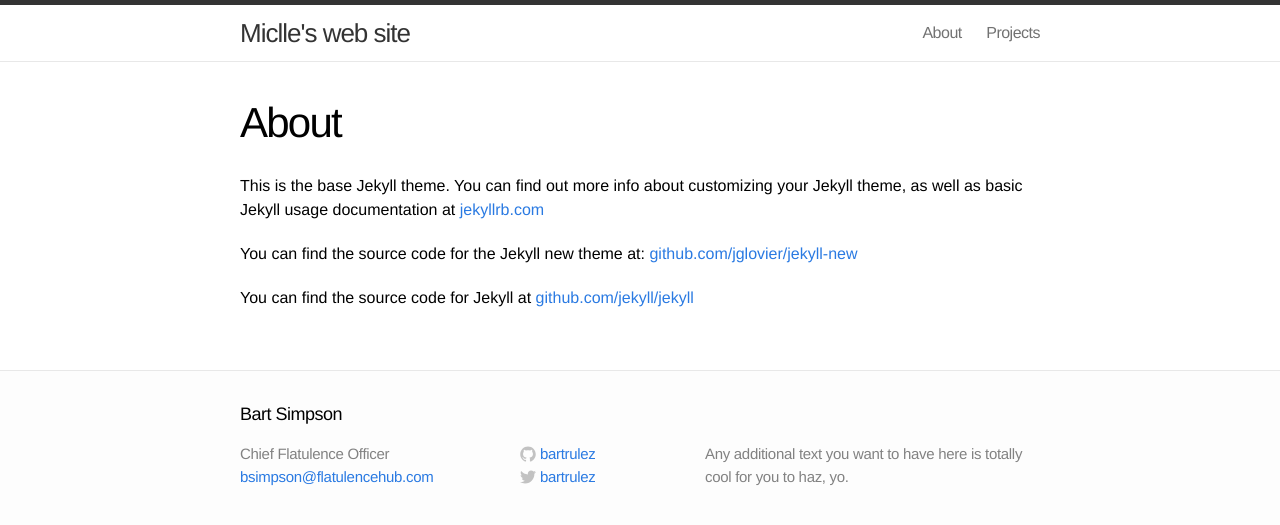
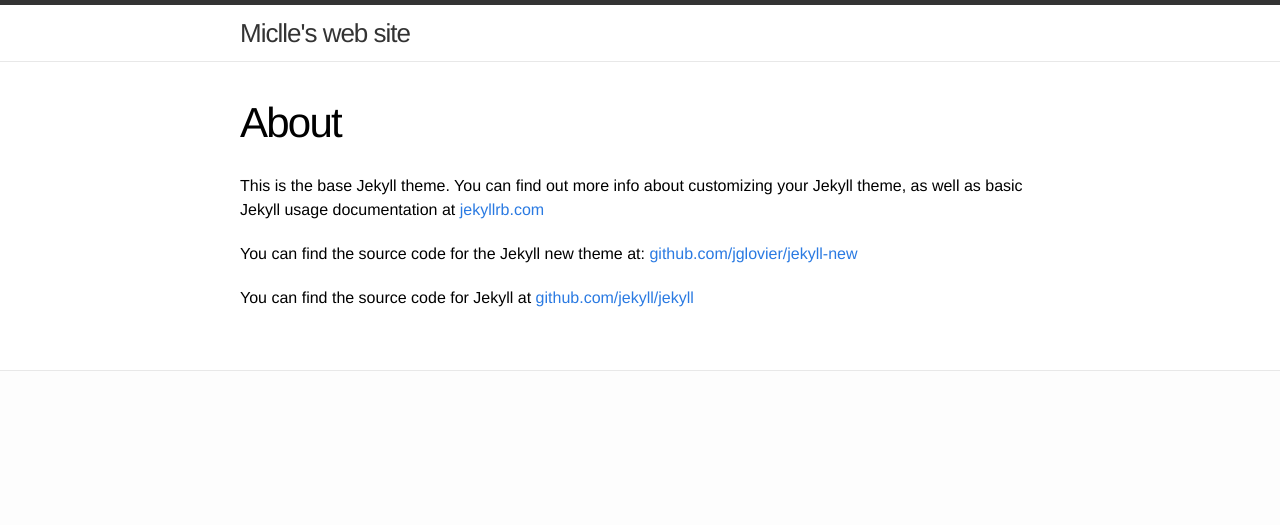
Before and after one commit to miclle/miclle.github.io, a Jekyll site: the page built from about/index.md, in a window 1280 px wide. Shown: the top 525 px of the page. Built offline with Jekyll 4.4.1, drawn with Linux system fonts in a browser that asks for light colours; Markdown is read by kramdown in place of the engine named in the settings.

```diff
--- a/_includes/footer.html
+++ b/_includes/footer.html
@@ -2,7 +2,7 @@
 
   <div class="wrap">
 
-    <h2 class="footer-heading">Bart Simpson</h2>
+    <!-- <h2 class="footer-heading">Bart Simpson</h2>
 
     <div class="footer-col-1 column">
       <ul>
@@ -14,7 +14,7 @@
     <div class="footer-col-2 column">
       <ul>
         <li>
-          <a href="https://github.com/yourusername">
+          <a href="https://github.com/miclle">
             <span class="icon github">
               <svg version="1.1" class="github-icon-svg" xmlns="http://www.w3.org/2000/svg" xmlns:xlink="http://www.w3.org/1999/xlink" x="0px" y="0px"
                  viewBox="0 0 16 16" enable-background="new 0 0 16 16" xml:space="preserve">
@@ -29,11 +29,11 @@
                 c0,0.208,0.14,0.449,0.534,0.373c3.081-1.028,5.302-3.935,5.302-7.362C15.76,3.906,12.285,0.431,7.999,0.431z"/>
               </svg>
             </span>
-            <span class="username">bartrulez</span>
+            <span class="username">miclle</span>
           </a>
         </li>
         <li>
-          <a href="https://twitter.com/yourusername">
+          <a href="https://twitter.com/miclle">
             <span class="icon twitter">
               <svg version="1.1" class="twitter-icon-svg" xmlns="http://www.w3.org/2000/svg" xmlns:xlink="http://www.w3.org/1999/xlink" x="0px" y="0px"
                  viewBox="0 0 16 16" enable-background="new 0 0 16 16" xml:space="preserve">
@@ -46,7 +46,7 @@
                 c6.015,0,9.304-4.983,9.304-9.304c0-0.142-0.003-0.283-0.009-0.423C14.976,4.29,15.531,3.714,15.969,3.058z"/>
               </svg>
             </span>
-            <span class="username">bartrulez</span>
+            <span class="username">miclle</span>
           </a>
         </li>
       </ul>
@@ -54,7 +54,7 @@
 
     <div class="footer-col-3 column">
       <p class="text">Any additional text you want to have here is totally cool for you to haz, yo.</p>
-    </div>
+    </div> -->
 
   </div>
 
--- a/_includes/header.html
+++ b/_includes/header.html
@@ -17,8 +17,8 @@
         </svg>
       </a>
       <div class="trigger">
-        <a class="page-link" href="/about">About</a>
-        <a class="page-link" href="/projects">Projects</a>
+        <!-- <a class="page-link" href="/about">About</a>
+        <a class="page-link" href="/projects">Projects</a> -->
       </div>
     </nav>
 
--- a/index.html
+++ b/index.html
@@ -12,6 +12,6 @@ layout: default
     {% endfor %}
   </ul>
 
-  <p class="rss-subscribe">subscribe <a href="/feed.xml">via RSS</a></p>
+  <!-- <p class="rss-subscribe">subscribe <a href="/feed.xml">via RSS</a></p> -->
 
 </div>
```
Also changed, not shown: _posts/2013-07-29-javascript-number-array-summation.markdown (added, +26 -0 lines), _posts/2014-04-18-welcome-to-jekyll.markdown (deleted, +0 -24 lines).
